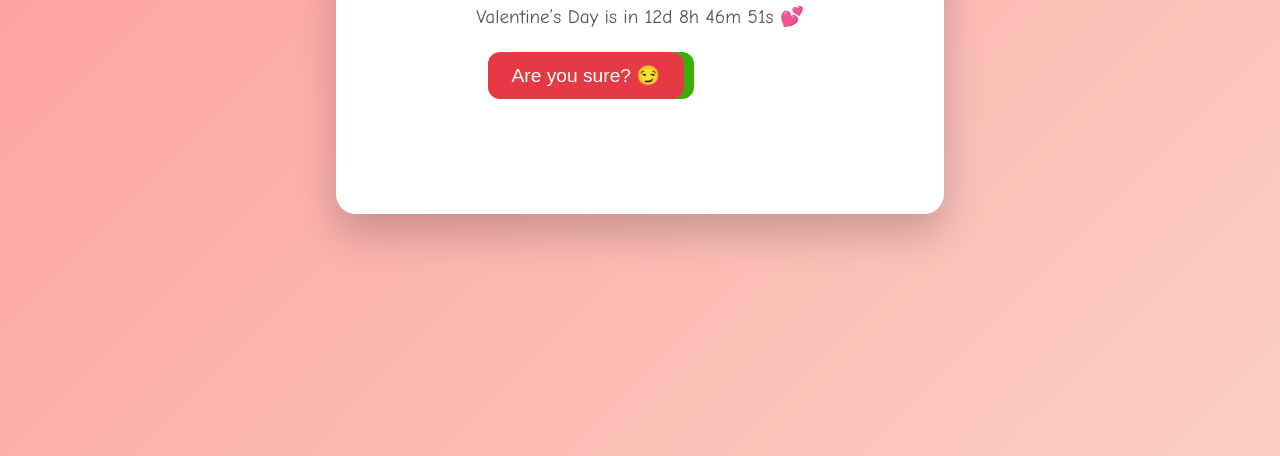
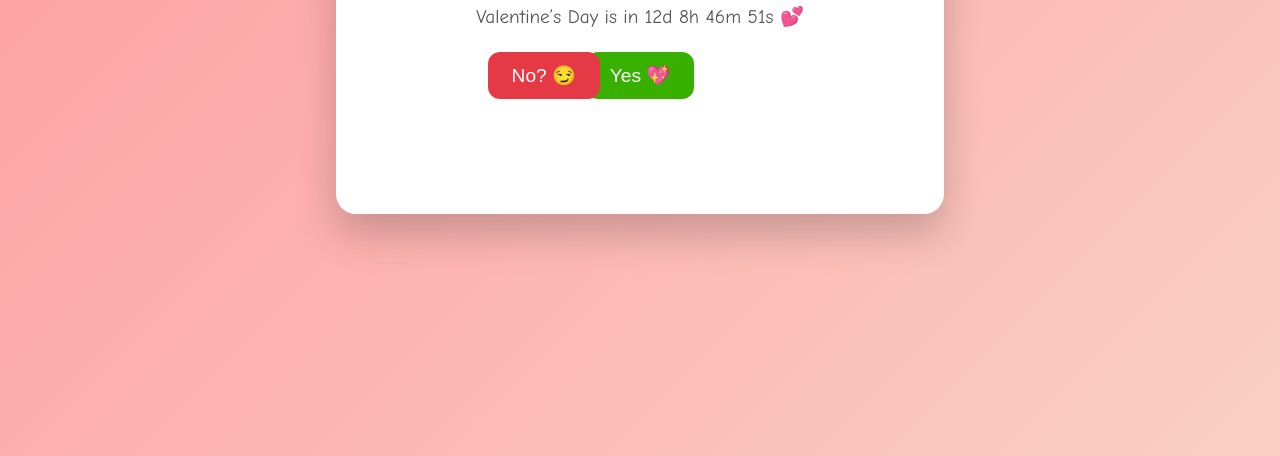
Before and after one commit to siddharthsbhadauria/valentines, a plain HTML site: page index.html in a window 1280 px wide. Shown: the part 344-800 px from the top of the page. Drawn offline with nearby package versions, Linux system fonts and the light colour scheme.

Commit message:
Change 'Are you sure?' button text to 'No?'

```diff
--- a/index.html
+++ b/index.html
@@ -84,7 +84,7 @@
 
     <div class="buttons">
       <button id="yesBtn">Yes 💖</button>
-      <button id="noBtn">Are you sure? 😏</button>
+      <button id="noBtn">No? 😏</button>
     </div>
 
     <div id="yay">YAYYYY!!! 🎉💖</div>
```
